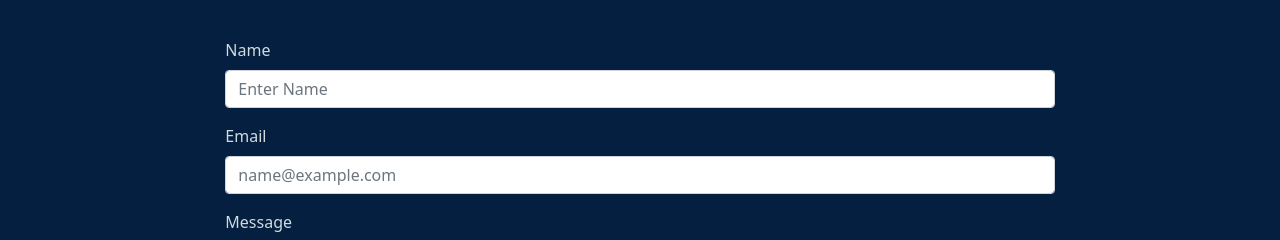
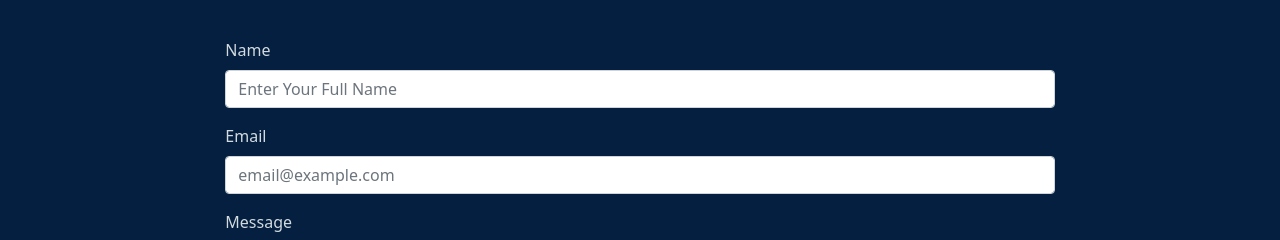
Before and after one commit to tlaze/React-Portfolio, a React (Create React App) app: page / in a window 1280 px wide. Both pictures are taken after a click on the button "Contact Me". Shown: the part 165-405 px from the top of the page. Built offline with nearby package versions, Linux system fonts and the light colour scheme; the HTML template or start-up script is replaced by a standard one.

Commit message:
updated contact me form layout

```diff
--- a/package.json
+++ b/package.json
@@ -13,8 +13,11 @@
     "@testing-library/user-event": "^12.8.3",
     "axios": "^0.24.0",
     "bootstrap": "^5.1.3",
+    "cors": "^2.8.5",
     "env": "0.0.2",
+    "express": "^4.17.1",
     "gh-pages": "^3.2.3",
+    "nodemailer": "^6.7.2",
     "react": "^17.0.2",
     "react-bootstrap": "^2.0.2",
     "react-dom": "^17.0.2",
--- a/src/components/ContactMe.js
+++ b/src/components/ContactMe.js
@@ -4,43 +4,31 @@ import {Form, Button } from 'react-bootstrap'
 
 function ContactMe() {
 
-  const [email, setEmail] = useState('');
-  const [name, setName] = useState('');
-  const [message, setMessage] = useState('');
-  const [errorMessage, setErrorMessage] = useState('');
+  const [status, setStatus] = useState("Submit");
 
-  const handleInputChange = (e) => {
-    // Getting the value and name of the input which triggered the change
-    const { target } = e;
-    const inputType = target.name;
-    const inputValue = target.value;
+  const handleSubmit = async(e) => {
+    e.preventDefault();
+    setStatus("Sending..");
 
-    if (inputType === 'email') {
-        setEmail(inputValue);
-    }
-    else if (inputType === 'name') {
-        setName(inputValue);
-    }
-    else{
-      setMessage(inputValue);
-    }
-  };
+    const {name, email, message} = e.target.elements;
 
-  const handleFormSubmit = (e) => {
+    let formInput = {
+      name: name.value,
+      email: email.value,
+      message: message.value,
+    };
 
-    e.preventDefault();
+    let response = await fetch("http://localhost:3000/contact", {
+      method: "POST",
+      headers: {
+        "Content-Type": "application/json;charset=utf-8",
+      },
+      body: JSON.stringify(formInput),
+    });
 
-    if (!validateEmail(email)) {
-      setErrorMessage('Enter a Valid Email. Name and Message must be filled out.');
-      return;
-    }
-    if(!email || !name || !message){
-      setErrorMessage('Inputs must be filled out!');
-      return;
-    }
-    setName('');
-    setEmail('');
-    setMessage('');
+    setStatus("Submit");
+    let result = await response.json();
+    alert(result.status);
   };
 
   const styles = {
@@ -58,45 +46,21 @@ function ContactMe() {
       </div>
       <div className="row">
         <div className="col-md-8 offset-md-2 my-5">
-          <Form>
+          <Form onSubmit={handleSubmit}>
             <Form.Group className="mb-3" >
-              <Form.Label>Name</Form.Label>
-              <Form.Control
-               type="text"
-               name="name"
-               placeholder="Enter Name"
-               value={name}
-               onChange={handleInputChange}
-               />
+              <Form.Label htmlFor="name">Name</Form.Label>
+              <Form.Control type="text" id="name" required placeholder="Enter Your Full Name" />
             </Form.Group>
             <Form.Group className="mb-3" >
-              <Form.Label>Email</Form.Label>
-              <Form.Control
-               type="email"
-               name="email"
-               placeholder="name@example.com"
-               value={email}
-               onChange={handleInputChange}
-               />
+              <Form.Label htmlFor="email">Email</Form.Label>
+              <Form.Control type="email" id="email" required placeholder="email@example.com" />
             </Form.Group>
             <Form.Group className="mb-3">
-              <Form.Label>Message</Form.Label>
-              <Form.Control
-               as="textarea"
-               name="message"
-               rows={4}
-               value={message}
-               onChange={handleInputChange}
-                />
+              <Form.Label htmlFor="message">Message</Form.Label>
+              <Form.Control as="textarea" id="message" required rows={4} />
             </Form.Group>
-            <Button className="col-2 offset-5 bg-light" variant="light" type="submit" onChange={handleFormSubmit}>Submit
-            </Button>
+            <Button className="col-2 offset-5 bg-light" variant="light" type="submit" >{status}</Button>
           </Form>
-          {errorMessage && (
-            <div>
-              <p className="error-text text-center">{errorMessage}</p>
-            </div>
-          )}
         </div>
       </div>
     </div>
```
Also changed, not shown: 1 other file (tests, documents, lock files or other folders).
